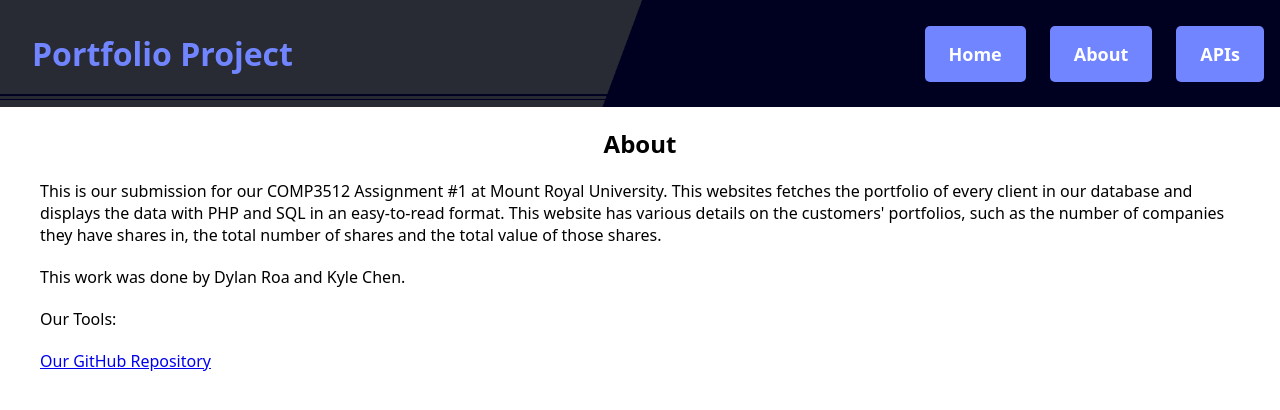
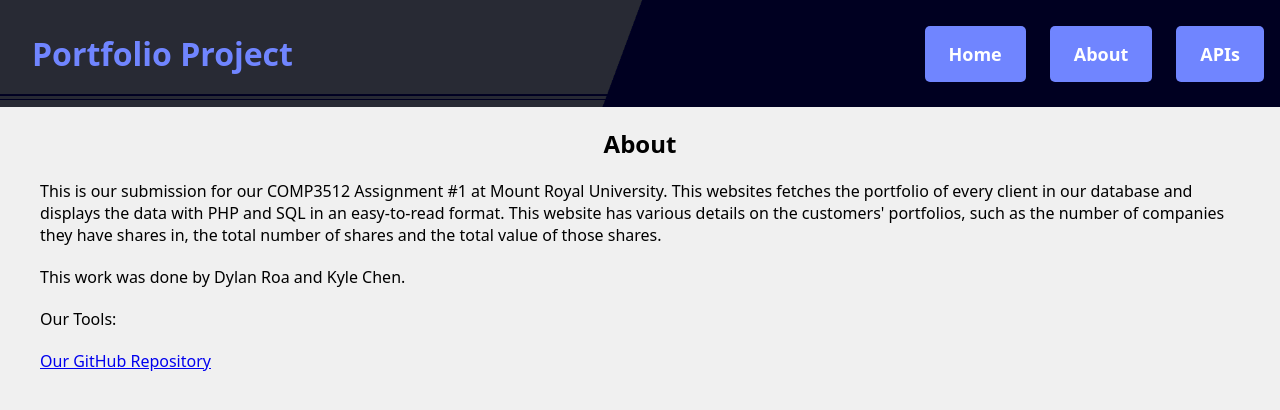
Before and after one commit to DylanRoa23/COMP_3512_Assignment1, a PHP site: page /about.php in a window 1280 px wide. Shown: the top 410 px of the page. Run offline with PHP 8.4, Linux system fonts and the light colour scheme.

Commit message:
changed background colour in API and About to make it consitent across the pages

```diff
--- a/droa858/css/about.css
+++ b/droa858/css/about.css
@@ -1,3 +1,7 @@
+body{
+    background-color: #f0f0f0
+}
+
 main{
     margin: 20px;
 }
--- a/droa858/css/api.css
+++ b/droa858/css/api.css
@@ -1,3 +1,7 @@
+body{
+    background-color: #f0f0f0
+}
+
 #container{
     display: grid;
     grid-template-columns: repeat(3, 1fr);
```
